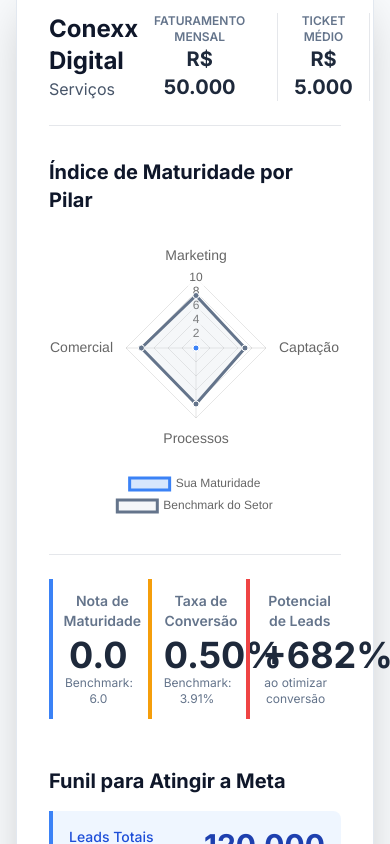
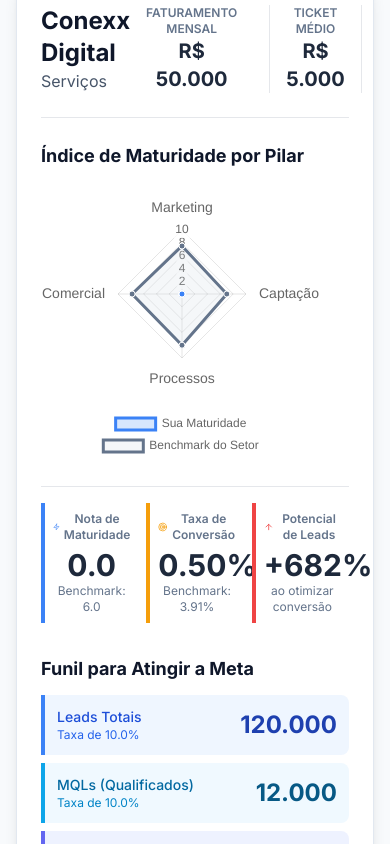
Before and after one commit to adrianocxx/diagnostico-digital, a plain HTML site: page index.html in a window 390 px wide. Both pictures are taken after a click on the button "Gerar Meu Diagnóstico". Shown: the part 2198-3042 px from the top of the page. Drawn offline with nearby package versions, Linux system fonts and the light colour scheme.

Commit message:
Update index.html

```diff
--- a/index.html
+++ b/index.html
@@ -290,7 +290,7 @@
 
         <!-- Container dos Resultados (Relatório para PDF) -->
         <div id="results-section" style="display:none;" class="fade-in">
-             <div id="report-wrapper" class="p-8 bg-white rounded-2xl shadow-2xl border border-slate-200 pdf-content">
+             <div id="report-wrapper" class="p-6 bg-white rounded-xl shadow-lg border border-slate-200 pdf-content" style="max-width: 1200px; margin: 0 auto;">
                 <!-- Cabeçalho do Relatório -->
                  <header class="flex justify-between items-center pb-6 border-b">
                     <div>
@@ -314,57 +314,57 @@
                  </header>
 
                  <!-- Corpo do Relatório -->
-                 <main class="grid grid-cols-1 lg:grid-cols-2 gap-x-8 gap-y-12 mt-8">
+                 <main class="grid grid-cols-1 lg:grid-cols-2 gap-x-6 gap-y-8 mt-6">
                      <!-- Coluna Esquerda -->
                      <div class="flex flex-col justify-between">
                          <div>
-                            <h3 class="text-xl font-bold text-slate-900 mb-4">Índice de Maturidade por Pilar</h3>
-                            <div class="mx-auto max-w-sm" id="chart-container">
+                            <h3 class="text-lg font-bold text-slate-900 mb-3">Índice de Maturidade por Pilar</h3>
+                            <div class="mx-auto max-w-xs" id="chart-container" style="height: 280px;">
                                 <canvas id="pillarChart"></canvas>
                             </div>
                          </div>
-                         <div class="grid grid-cols-3 gap-1 text-center mt-8 pt-6 border-t">
+                         <div class="grid grid-cols-3 gap-2 text-center mt-6 pt-4 border-t">
                             <!-- Card Maturidade -->
-                            <div class="p-3 border-l-4 border-blue-500">
-                                <div class="flex items-center justify-center gap-2">
-                                    <svg class="h-5 w-5 text-blue-500" xmlns="http://www.w3.org/2000/svg" width="24" height="24" viewBox="0 0 24 24" fill="none" stroke="currentColor" stroke-width="2" stroke-linecap="round" stroke-linejoin="round"><polygon points="13 2 3 14 12 14 11 22 21 10 12 10 13 2"></polygon></svg>
-                                    <h4 class="text-sm text-slate-500 font-semibold">Nota de Maturidade</h4>
+                            <div class="p-2 border-l-4 border-blue-500">
+                                <div class="flex items-center justify-center gap-1">
+                                    <svg class="h-4 w-4 text-blue-500" xmlns="http://www.w3.org/2000/svg" width="24" height="24" viewBox="0 0 24 24" fill="none" stroke="currentColor" stroke-width="2" stroke-linecap="round" stroke-linejoin="round"><polygon points="13 2 3 14 12 14 11 22 21 10 12 10 13 2"></polygon></svg>
+                                    <h4 class="text-xs text-slate-500 font-semibold">Nota de Maturidade</h4>
                                 </div>
-                                <p class="text-4xl font-bold text-slate-800 mt-1" id="notaMaturidade">0.0</p>
+                                <p class="text-3xl font-bold text-slate-800 mt-1" id="notaMaturidade">0.0</p>
                                 <p class="text-xs text-slate-500">Benchmark: <span id="benchmarkMaturidade">0.0</span></p>
                             </div>
                              <!-- Card Conversão -->
-                            <div class="p-3 border-l-4 border-amber-500">
-                                <div class="flex items-center justify-center gap-2">
-                                    <svg class="h-5 w-5 text-amber-500" xmlns="http://www.w3.org/2000/svg" width="24" height="24" viewBox="0 0 24 24" fill="none" stroke="currentColor" stroke-width="2" stroke-linecap="round" stroke-linejoin="round"><circle cx="12" cy="12" r="10"></circle><circle cx="12" cy="12" r="6"></circle><circle cx="12" cy="12" r="2"></circle></svg>
-                                    <h4 class="text-sm text-slate-500 font-semibold">Taxa de Conversão</h4>
+                            <div class="p-2 border-l-4 border-amber-500">
+                                <div class="flex items-center justify-center gap-1">
+                                    <svg class="h-4 w-4 text-amber-500" xmlns="http://www.w3.org/2000/svg" width="24" height="24" viewBox="0 0 24 24" fill="none" stroke="currentColor" stroke-width="2" stroke-linecap="round" stroke-linejoin="round"><circle cx="12" cy="12" r="10"></circle><circle cx="12" cy="12" r="6"></circle><circle cx="12" cy="12" r="2"></circle></svg>
+                                    <h4 class="text-xs text-slate-500 font-semibold">Taxa de Conversão</h4>
                                 </div>
-                                <p class="text-4xl font-bold text-slate-800 mt-1" id="taxaConversao">0%</p>
+                                <p class="text-3xl font-bold text-slate-800 mt-1" id="taxaConversao">0%</p>
                                 <p class="text-xs text-slate-500">Benchmark: <span id="benchmarkConversao">0%</span></p>
                             </div>
                              <!-- Card Potencial -->
-                            <div class="p-3 border-l-4 border-red-500">
-                                 <div class="flex items-center justify-center gap-2">
-                                    <svg class="h-5 w-5 text-red-500" xmlns="http://www.w3.org/2000/svg" width="24" height="24" viewBox="0 0 24 24" fill="none" stroke="currentColor" stroke-width="2" stroke-linecap="round" stroke-linejoin="round"><line x1="12" y1="19" x2="12" y2="5"></line><polyline points="5 12 12 5 19 12"></polyline></svg>
-                                    <h4 class="text-sm text-slate-500 font-semibold">Potencial de Leads</h4>
+                            <div class="p-2 border-l-4 border-red-500">
+                                 <div class="flex items-center justify-center gap-1">
+                                    <svg class="h-4 w-4 text-red-500" xmlns="http://www.w3.org/2000/svg" width="24" height="24" viewBox="0 0 24 24" fill="none" stroke="currentColor" stroke-width="2" stroke-linecap="round" stroke-linejoin="round"><line x1="12" y1="19" x2="12" y2="5"></line><polyline points="5 12 12 5 19 12"></polyline></svg>
+                                    <h4 class="text-xs text-slate-500 font-semibold">Potencial de Leads</h4>
                                  </div>
-                                <p class="text-4xl font-bold text-slate-800 mt-1" id="potencialLeads">+0%</p>
+                                <p class="text-3xl font-bold text-slate-800 mt-1" id="potencialLeads">+0%</p>
                                 <p class="text-xs text-slate-500">ao otimizar conversão</p>
                             </div>
                          </div>
                      </div>
 
                      <!-- Coluna Direita -->
-                     <div class="space-y-8">
+                     <div class="space-y-6">
                          <div>
-                            <h3 class="text-xl font-bold text-slate-900 mb-4">Funil para Atingir a Meta</h3>
-                            <div id="funnel-container" class="space-y-3">
+                            <h3 class="text-lg font-bold text-slate-900 mb-3">Funil para Atingir a Meta</h3>
+                            <div id="funnel-container" class="space-y-2">
                                 <!-- Funnel steps will be injected here -->
                             </div>
                          </div>
                          <div>
-                            <h3 class="text-xl font-bold text-slate-900 mb-4">Recomendações Priorizadas</h3>
-                            <div id="recomendacoesContainer" class="space-y-4"></div>
+                            <h3 class="text-lg font-bold text-slate-900 mb-3">Recomendações Priorizadas</h3>
+                            <div id="recomendacoesContainer" class="space-y-3"></div>
                          </div>
                      </div>
                  </main>
@@ -497,21 +497,21 @@
             // Inject Funnel HTML with dynamic rates
             const funnelContainer = document.getElementById('funnel-container');
             funnelContainer.innerHTML = `
-                <div class="bg-blue-50 border-l-4 border-blue-500 p-4 rounded-r-lg flex justify-between items-center">
+                <div class="bg-blue-50 border-l-4 border-blue-500 p-3 rounded-r-lg flex justify-between items-center">
                     <div><p class="text-sm font-medium text-blue-700">Leads Totais</p><p class="text-xs text-blue-600">Taxa de ${(leadToMqlRate * 100).toFixed(1)}%</p></div>
-                    <p class="text-3xl font-bold text-blue-800">${formatCurrency(Math.ceil(funilLeads))}</p>
+                    <p class="text-2xl font-bold text-blue-800">${formatCurrency(Math.ceil(funilLeads))}</p>
                 </div>
-                <div class="bg-sky-50 border-l-4 border-sky-500 p-4 rounded-r-lg flex justify-between items-center">
+                <div class="bg-sky-50 border-l-4 border-sky-500 p-3 rounded-r-lg flex justify-between items-center">
                     <div><p class="text-sm font-medium text-sky-700">MQLs (Qualificados)</p><p class="text-xs text-sky-600">Taxa de ${(mqlToSqlRate * 100).toFixed(1)}%</p></div>
-                    <p class="text-3xl font-bold text-sky-800">${formatCurrency(Math.ceil(funilMQLs))}</p>
+                    <p class="text-2xl font-bold text-sky-800">${formatCurrency(Math.ceil(funilMQLs))}</p>
                 </div>
-                <div class="bg-indigo-50 border-l-4 border-indigo-500 p-4 rounded-r-lg flex justify-between items-center">
+                <div class="bg-indigo-50 border-l-4 border-indigo-500 p-3 rounded-r-lg flex justify-between items-center">
                     <div><p class="text-sm font-medium text-indigo-700">SQLs (Oportunidades)</p><p class="text-xs text-indigo-600">Taxa de ${(sqlToVendaRate * 100).toFixed(1)}%</p></div>
-                    <p class="text-3xl font-bold text-indigo-800">${formatCurrency(Math.ceil(funilSQLs))}</p>
+                    <p class="text-2xl font-bold text-indigo-800">${formatCurrency(Math.ceil(funilSQLs))}</p>
                 </div>
-                <div class="bg-emerald-50 border-l-4 border-emerald-500 p-4 rounded-r-lg flex justify-between items-center">
+                <div class="bg-emerald-50 border-l-4 border-emerald-500 p-3 rounded-r-lg flex justify-between items-center">
                     <div><p class="text-sm font-medium text-emerald-700">Vendas</p></div>
-                    <p class="text-3xl font-bold text-emerald-800">${formatCurrency(Math.ceil(vendasNecessarias))}</p>
+                    <p class="text-2xl font-bold text-emerald-800">${formatCurrency(Math.ceil(vendasNecessarias))}</p>
                 </div>
             `;
 
@@ -568,32 +568,40 @@
 
             try {
                 // Aguarda um momento para garantir que o gráfico esteja renderizado
-                await new Promise(resolve => setTimeout(resolve, 500));
+                await new Promise(resolve => setTimeout(resolve, 1000));
 
                 const element = document.getElementById('report-wrapper');
                 const companyName = document.getElementById('nome').value || 'Diagnostico';
                 const fileName = `Diagnostico - ${companyName.replace(/ /g, '_')}.pdf`;
 
-                // Configurações otimizadas para o html2pdf
+                // Configurações otimizadas para o html2pdf em formato paisagem
                 const opt = {
-                    margin: [10, 10, 10, 10],
+                    margin: [5, 5, 5, 5], // Margens menores para aproveitar melhor o espaço
                     filename: fileName,
-                    image: { type: 'jpeg', quality: 0.98 },
+                    image: { type: 'jpeg', quality: 0.95 },
                     html2canvas: {
-                        scale: 2,
+                        scale: 1.5, // Reduzido para caber melhor
                         useCORS: true,
                         logging: false,
                         letterRendering: true,
                         allowTaint: true,
-                        backgroundColor: '#ffffff'
+                        backgroundColor: '#ffffff',
+                        width: element.scrollWidth,
+                        height: element.scrollHeight,
+                        windowWidth: element.scrollWidth,
+                        windowHeight: element.scrollHeight
                     },
                     jsPDF: {
                         unit: 'mm',
                         format: 'a4',
-                        orientation: 'portrait',
+                        orientation: 'landscape', // Mudado para paisagem
                         compress: true
                     },
-                    pagebreak: { mode: 'avoid-all' }
+                    pagebreak: {
+                        mode: ['avoid-all', 'css', 'legacy'],
+                        before: '.page-break',
+                        after: '.page-break'
+                    }
                 };
 
                 // Gera o PDF diretamente sem clonar
@@ -614,13 +622,13 @@
             const effortColor = effort === 'Alto' ? 'bg-red-500' : (effort === 'Médio' ? 'bg-yellow-500' : 'bg-green-500');
             const description = recommendationsText[title] || '';
             return `
-                <div class="p-4 bg-slate-50 rounded-lg border border-slate-200">
-                    <h4 class="text-base font-bold text-slate-800 mb-2">${title}</h4>
-                    <div class="flex items-center gap-4 mb-3 text-xs">
-                        <span class="flex items-center gap-1.5"><span class="h-2 w-2 rounded-full ${impactColor}"></span> Impacto: ${impact}</span>
-                        <span class="flex items-center gap-1.5"><span class="h-2 w-2 rounded-full ${effortColor}"></span> Esforço: ${effort}</span>
+                <div class="p-3 bg-slate-50 rounded-lg border border-slate-200">
+                    <h4 class="text-sm font-bold text-slate-800 mb-1">${title}</h4>
+                    <div class="flex items-center gap-3 mb-2 text-xs">
+                        <span class="flex items-center gap-1"><span class="h-2 w-2 rounded-full ${impactColor}"></span> Impacto: ${impact}</span>
+                        <span class="flex items-center gap-1"><span class="h-2 w-2 rounded-full ${effortColor}"></span> Esforço: ${effort}</span>
                     </div>
-                    <p class="text-sm text-slate-600">${description}</p>
+                    <p class="text-xs text-slate-600">${description}</p>
                 </div>
             `;
         }
```
